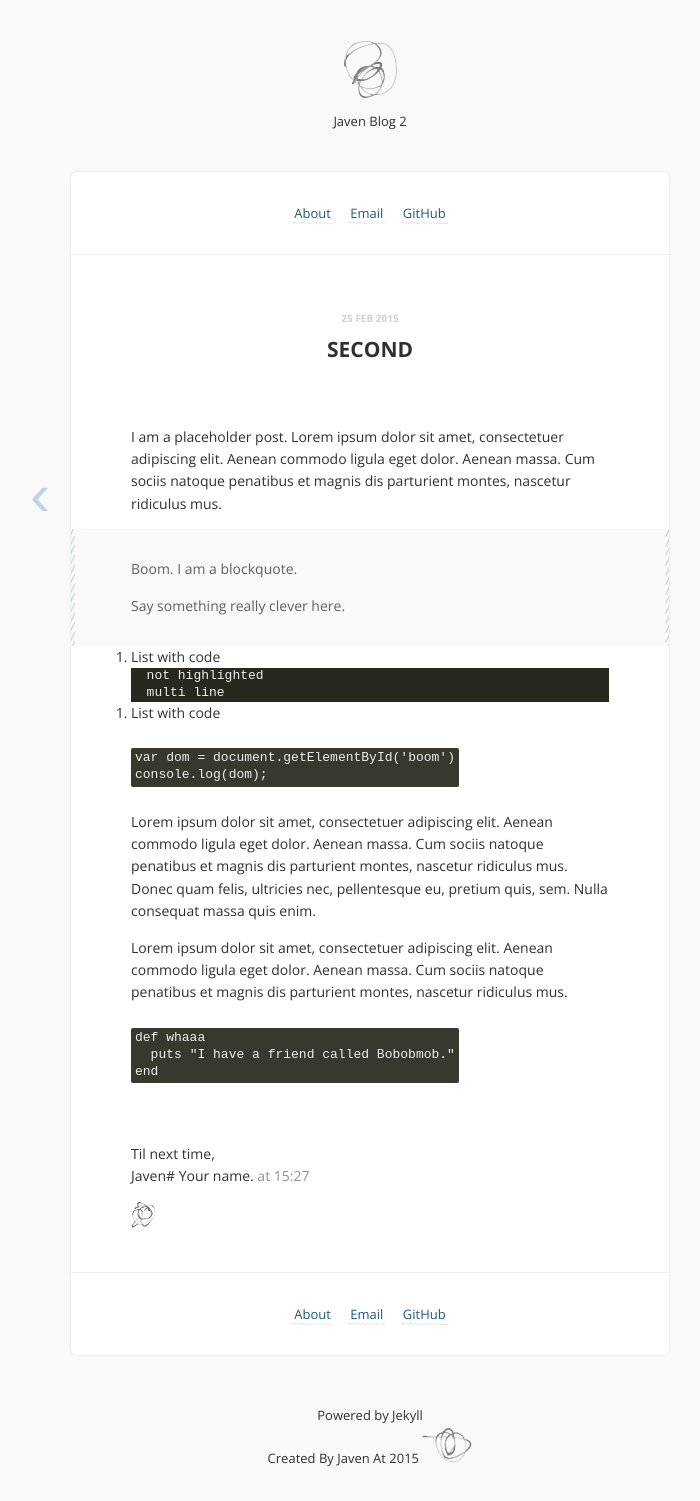
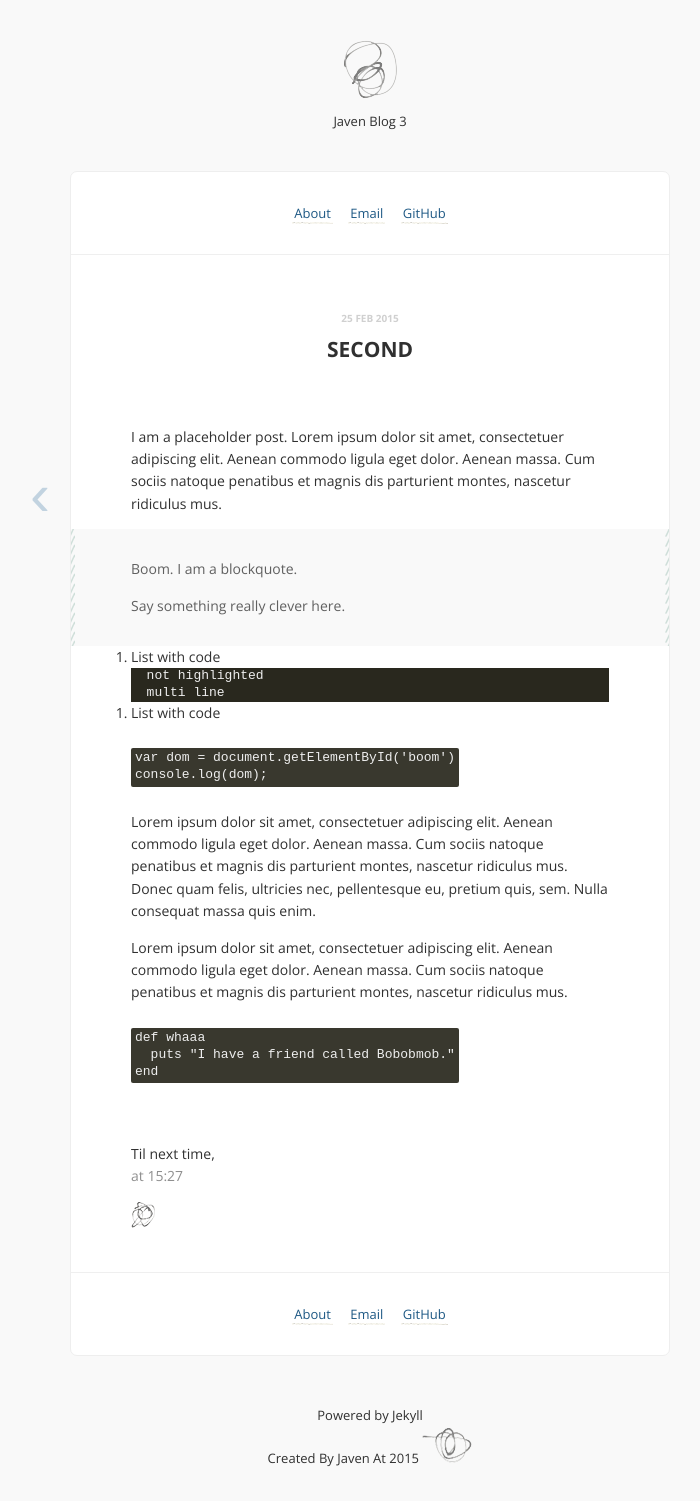
Before and after one commit to javenl/JavenBlog, a Jekyll site: the page built from _posts/2015-01-01-first.md, in a window 1280 px wide. Shown: the whole page, without its empty margins (270-970 px from the left). Built offline with Jekyll 4.4.1, drawn with Linux system fonts in a browser that asks for light colours; Markdown is read by kramdown in place of the engine named in the settings; comment, search, counter and statistics services are not loaded.

Commit message:
change baseurl

```diff
--- a/_config.yml
+++ b/_config.yml
@@ -5,10 +5,10 @@
 # baseurl: "" # does not include hostname
 
 #
-title:            Javen Blog 2
+title:            Javen Blog 3
 description:      Just To Share
-# url:              # Site url.
-signoff:          Javen# Your name.
+url:              /JavenBlog# Site url.
+# signoff:          Javen# Your name.
 disqus_shortname: # disqus comment thread for post header options. ( leave blank if unwanted. )
 facebook_appid:   # appid for like button, remove from /_includes/share.html if unwanted.
 google_analytics: # set tracking, remove from /javascripts/basic.js if unwanted.
```
